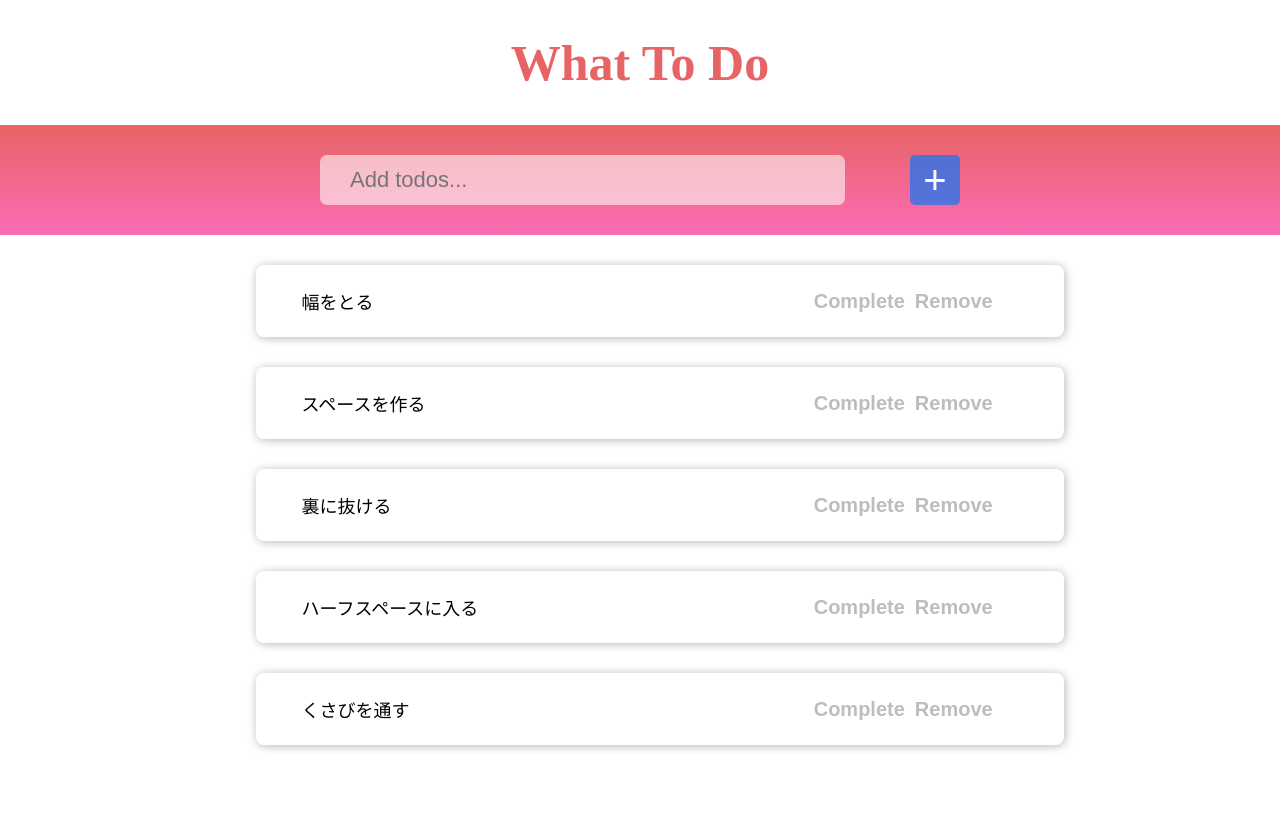
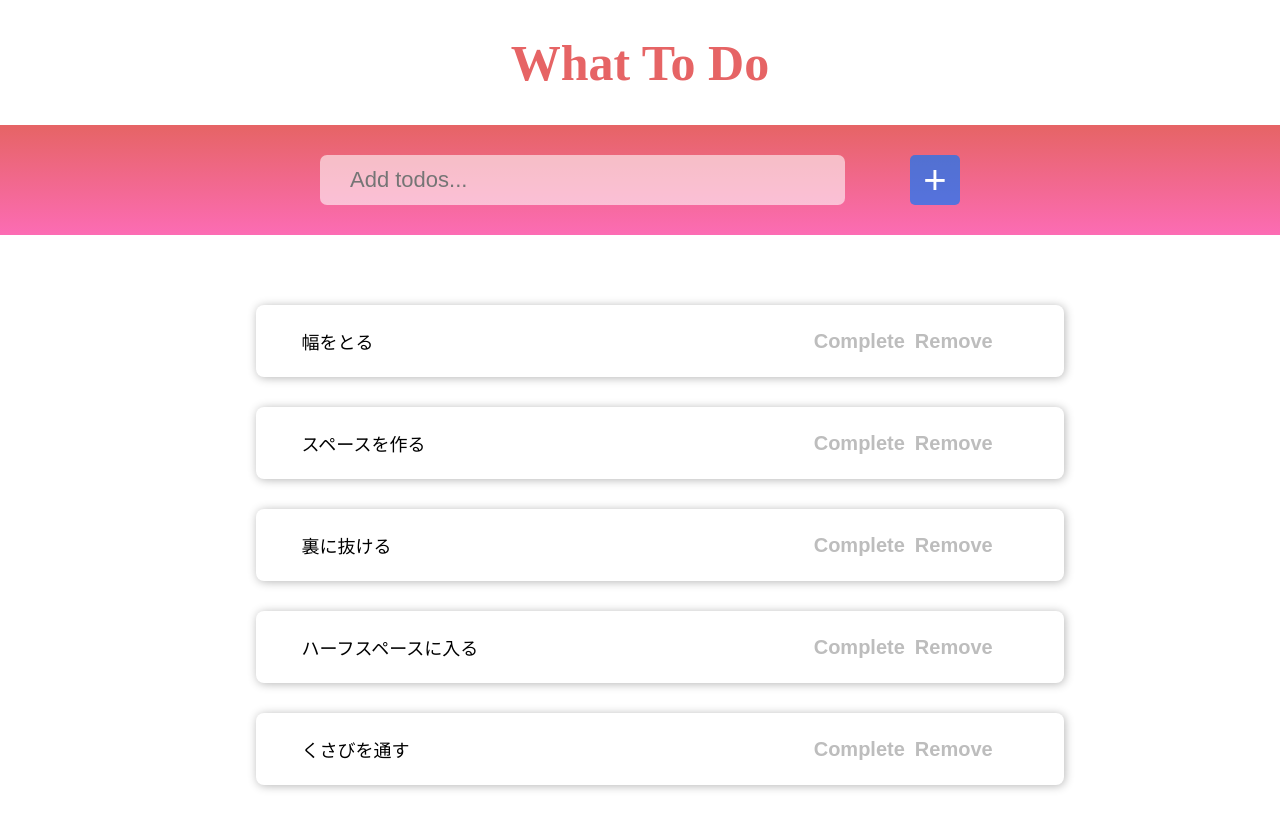
Before and after one commit to yutoyajima/React-TodoApp, a React (Create React App) app: page / in a window 1280 px wide. Shown: the top 828 px of the page. Before the commit the page ends 800 px from the top, so only its background shows below. Built offline with nearby package versions, Linux system fonts and the light colour scheme.

Commit message:
css追加

```diff
--- a/src/App.css
+++ b/src/App.css
@@ -55,10 +55,8 @@ h1 {
    list-style: none;
    padding: 0;
    width: 60%;
-   margin: 0 auto;
+   margin: 70px auto;
 }
-
-
 
 .each-todo {
    margin-top: 30px;
```
